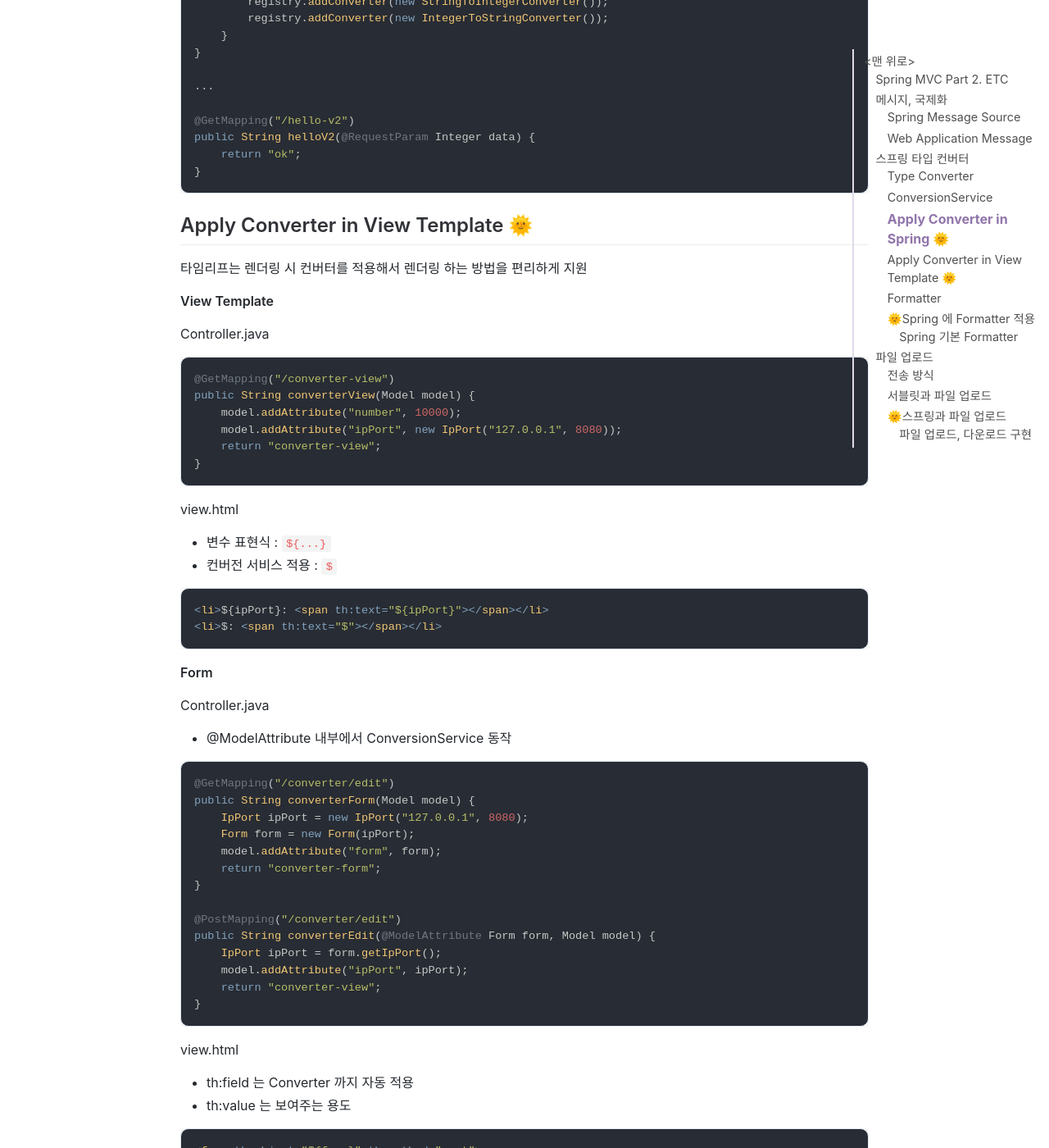
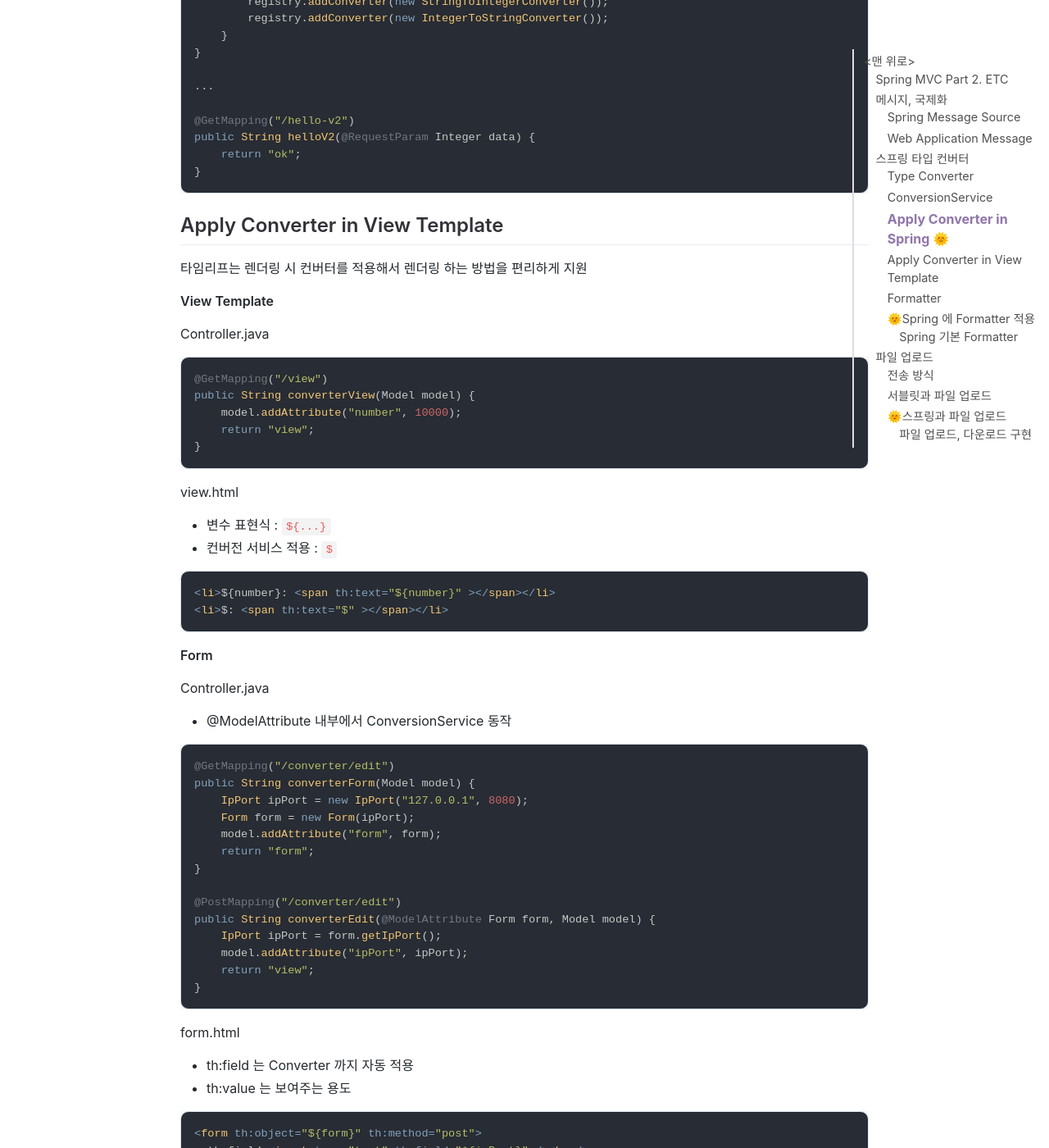
Before and after one commit to jihunparkme/jihunparkme.github.io, a Jekyll site: the page built from _posts/2021-10-12-Spring-MVC-Part2-Etc.md, in a window 1280 px wide and 1400 px high, scrolled down 7260 px. Shown: the whole window at 82% size. Built offline with Jekyll 4.4.1, drawn with Linux system fonts in a browser that asks for light colours; nearby versions of some CDN libraries; comment, search, counter and statistics services are not loaded.

Commit message:
[Conquest of Spring] Apply Converter in Spring

````diff
--- a/_posts/2021-10-12-Spring-MVC-Part2-Etc.md
+++ b/_posts/2021-10-12-Spring-MVC-Part2-Etc.md
@@ -331,7 +331,7 @@ public String helloV2(@RequestParam Integer data) {
 }
 ```
 
-## Apply Converter in View Template 🌞
+## Apply Converter in View Template
 
 타임리프는 렌더링 시 컨버터를 적용해서 렌더링 하는 방법을 편리하게 지원
 
@@ -340,11 +340,10 @@ public String helloV2(@RequestParam Integer data) {
 Controller.java
 
 ```java
-@GetMapping("/converter-view")
+@GetMapping("/view")
 public String converterView(Model model) {
     model.addAttribute("number", 10000);
-    model.addAttribute("ipPort", new IpPort("127.0.0.1", 8080));
-    return "converter-view";
+    return "view";
 }
 ```
 
@@ -353,8 +352,8 @@ view.html
 - 컨버전 서비스 적용 : `${{...}}`
 
 ```html
-<li>${ipPort}: <span th:text="${ipPort}"></span></li>
-<li>${{ipPort}}: <span th:text="${{ipPort}}"></span></li>
+<li>${number}: <span th:text="${number}" ></span></li>
+<li>${{number}}: <span th:text="${{number}}" ></span></li>
 ```
 
 **Form**
@@ -368,18 +367,18 @@ public String converterForm(Model model) {
     IpPort ipPort = new IpPort("127.0.0.1", 8080);
     Form form = new Form(ipPort);
     model.addAttribute("form", form);
-    return "converter-form";
+    return "form";
 }
 
 @PostMapping("/converter/edit")
 public String converterEdit(@ModelAttribute Form form, Model model) {
     IpPort ipPort = form.getIpPort();
     model.addAttribute("ipPort", ipPort);
-    return "converter-view";
+    return "view";
 }
 ```
 
-view.html
+form.html
 - th:field 는 Converter 까지 자동 적용
 - th:value 는 보여주는 용도
 
````
